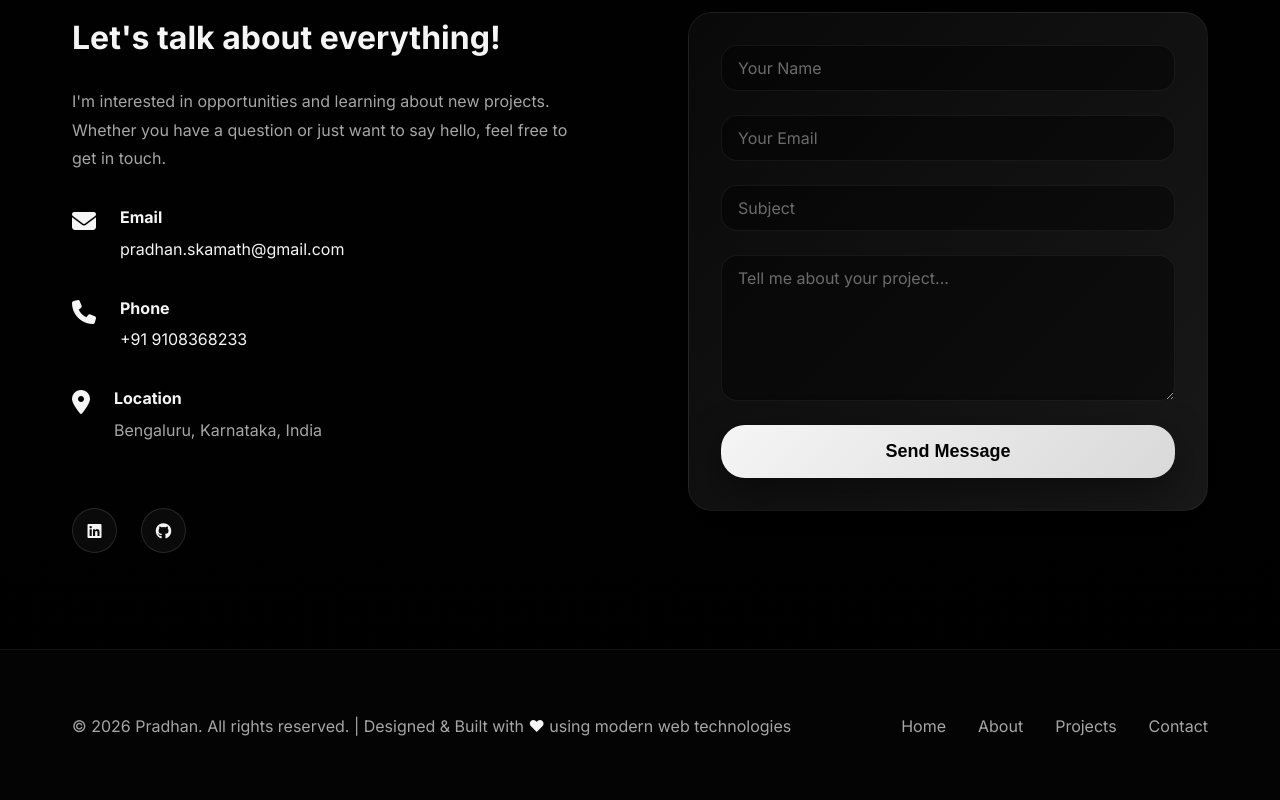
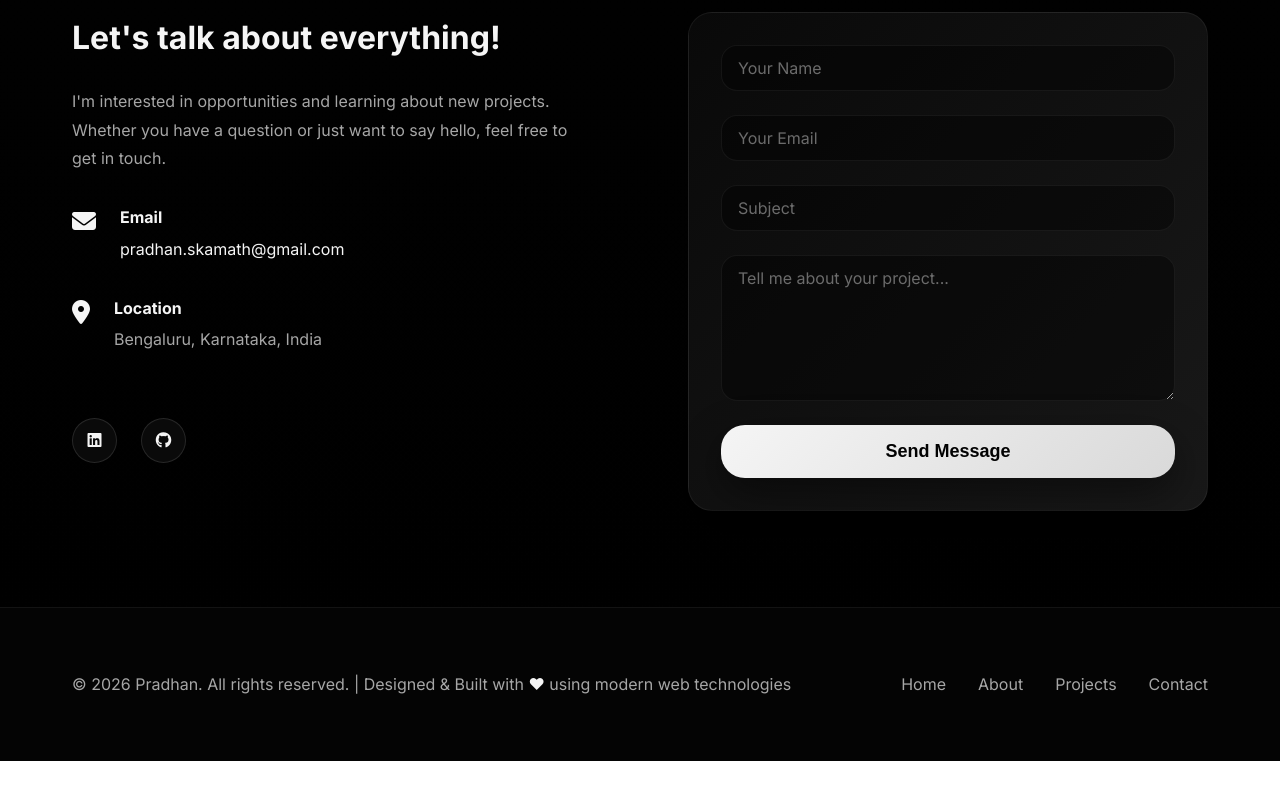
Before and after one commit to pradhanska/Project_Portfolio, a website: page index.html in a window 1280 px wide. Shown: the part 8459-9259 px from the top of the page. After the commit the page ends 9220 px from the top, so only its background shows below. Drawn offline with nearby package versions, Linux system fonts and the light colour scheme.

Commit message:
Update index.html

```diff
--- a/index.html
+++ b/index.html
@@ -576,13 +576,6 @@
                             </div>
                         </div>
                         <div class="contact-method">
-                            <i class="fas fa-phone"></i>
-                            <div>
-                                <h4>Phone</h4>
-                                <p><a href="tel:+919108368233">+91 9108368233</a></p>
-                            </div>
-                        </div>
-                        <div class="contact-method">
                             <i class="fas fa-map-marker-alt"></i>
                             <div>
                                 <h4>Location</h4>
```
